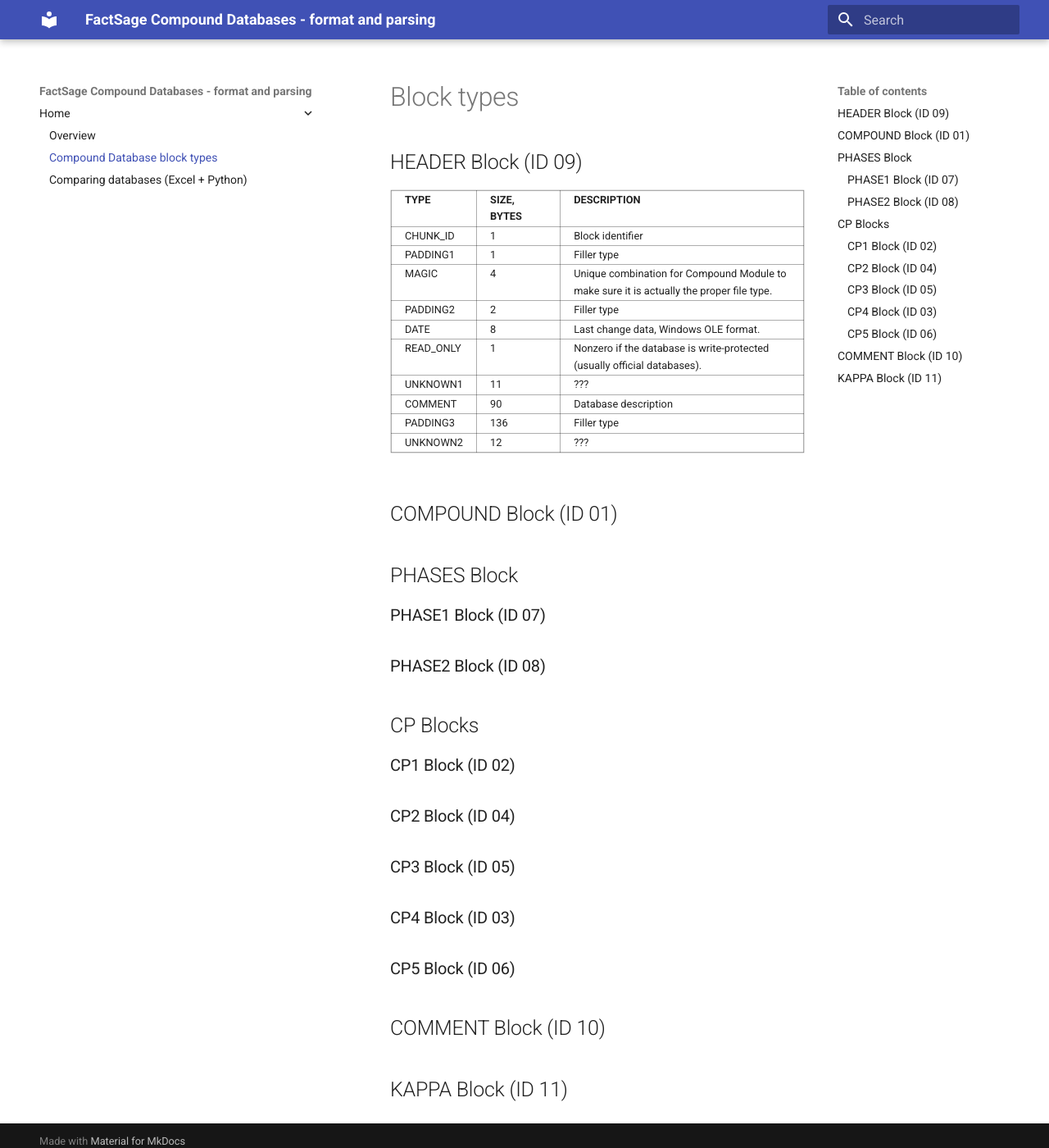
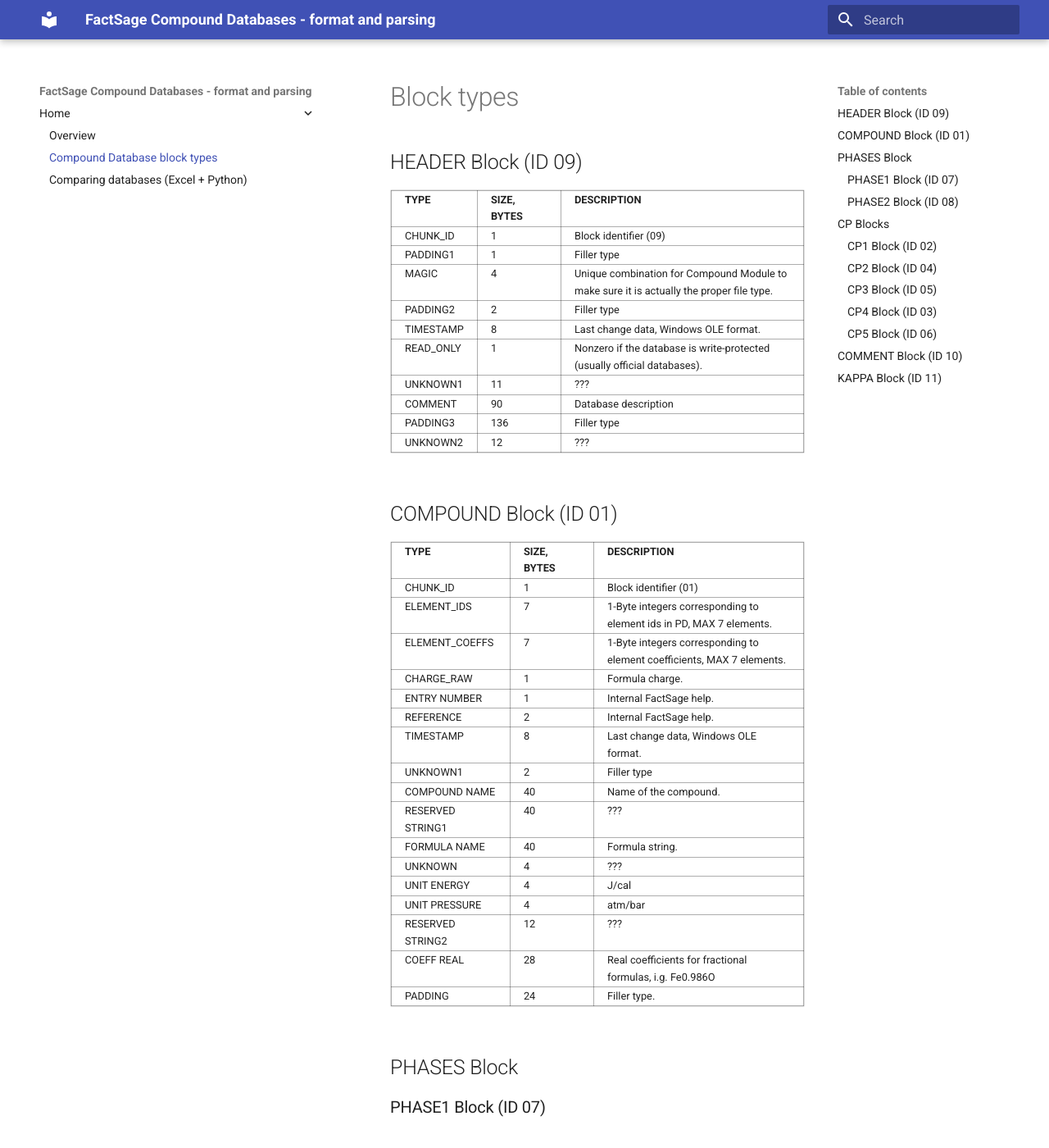
Before and after one commit to evnekdev/factsage-compound-docs, an MkDocs documentation site: the page built from docs/block-types.md, in a window 1280 px wide and 1400 px high. Shown: the whole window at 82% size. Built offline with MkDocs 1.6.1 and Material for MkDocs 9.7.7, drawn with Linux system fonts in a browser that asks for light colours.

Commit message:
Update block-types.md

```diff
--- a/docs/block-types.md
+++ b/docs/block-types.md
@@ -4,18 +4,38 @@
 
 | **TYPE** | **SIZE, BYTES** | **DESCRIPTION** |
 |---|---|---|
-| CHUNK_ID | 1 | Block identifier |
-| PADDING1 | 1 | Filler type      |
-| MAGIC    | 4 | Unique combination for Compound Module to make sure it is actually the proper file type. |
-| PADDING2 | 2 | Filler type      |
-| DATE     | 8 | Last change data, Windows OLE format. |
-| READ_ONLY| 1 | Nonzero if the database is write-protected (usually official databases). |
-| UNKNOWN1 | 11 | ??? |
-| COMMENT  | 90 | Database description         |
-| PADDING3 | 136| Filler type                  |
-| UNKNOWN2 | 12 | ??? |
+| CHUNK_ID         | 1  | Block identifier (09)                                                    |
+| PADDING1         | 1  | Filler type                                                              |
+| MAGIC            | 4  | Unique combination for Compound Module to make sure it is actually the proper file type. |
+| PADDING2         | 2  | Filler type                                                              |
+| TIMESTAMP        | 8  | Last change data, Windows OLE format.                                    |
+| READ_ONLY        | 1  | Nonzero if the database is write-protected (usually official databases). |
+| UNKNOWN1         | 11 | ???                                                                    |
+| COMMENT          | 90 | Database description                                                   |
+| PADDING3         | 136| Filler type                                                            |
+| UNKNOWN2         | 12 | ???                                                                    |
 
 ## COMPOUND Block (ID 01)
+
+| **TYPE** | **SIZE, BYTES** | **DESCRIPTION** |
+|---|---|---|
+| CHUNK_ID         | 1  | Block identifier (01) |
+| ELEMENT_IDS      | 7  | 1-Byte integers corresponding to element ids in PD, MAX 7 elements.    |
+| ELEMENT_COEFFS   | 7  | 1-Byte integers corresponding to element coefficients, MAX 7 elements. |
+| CHARGE_RAW       | 1  | Formula charge.                                                        |
+| ENTRY NUMBER     | 1  | Internal FactSage help.                                                |
+| REFERENCE        | 2  | Internal FactSage help.                                                |
+| TIMESTAMP        | 8  | Last change data, Windows OLE format.                                  |
+| UNKNOWN1         | 2  | Filler type                                                            |
+| COMPOUND NAME    | 40 | Name of the compound.                                                  |
+| RESERVED STRING1 | 40 | ???                                                                    |
+| FORMULA NAME     | 40 | Formula string.                                                        |
+| UNKNOWN          | 4  | ???                                                                    |
+| UNIT ENERGY      | 4  | J/cal                                                                  |
+| UNIT PRESSURE    | 4  | atm/bar                                                                |
+| RESERVED STRING2 | 12 | ???                                                                    |
+| COEFF REAL       | 28 | Real coefficients for fractional formulas, i.g. Fe0.986O               |
+| PADDING          | 24 | Filler type.                                                           |
 
 ## PHASES Block
 
```
